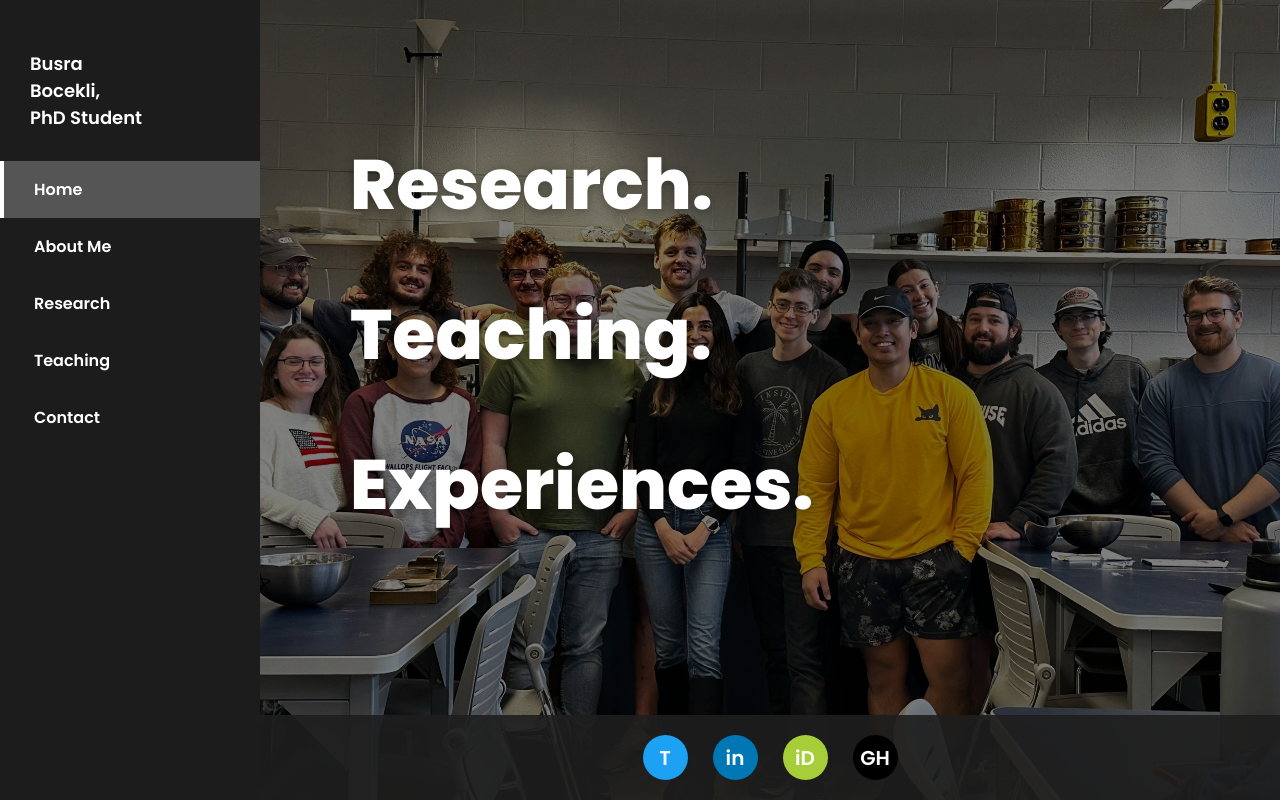
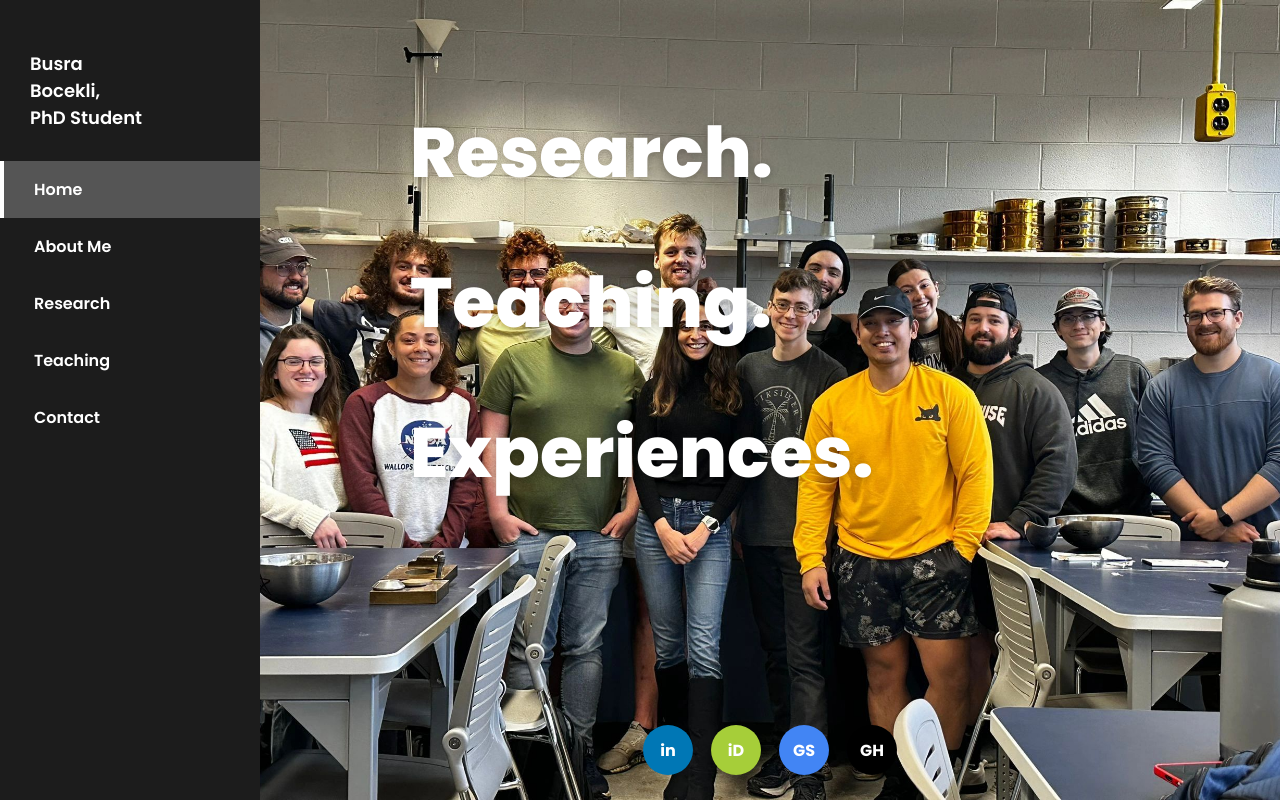
Before and after one commit to boceklibusra/boceklibusra.github.io, a plain HTML site: page index.html in a window 1280 px wide. Drawn offline with Linux system fonts and the light colour scheme.

Commit message:
Update index.html

```diff
--- a/index.html
+++ b/index.html
@@ -5,8 +5,8 @@
 <meta name="viewport" content="width=device-width, initial-scale=1.0">
 <title>Busra Bocekli</title>
 
-<!-- Google Font (similar to example) -->
-<link href="https://fonts.googleapis.com/css2?family=Poppins:wght@600;700;800&display=swap" rel="stylesheet">
+<!-- Google Font -->
+<link href="https://fonts.googleapis.com/css2?family=Poppins:wght@600;700;800;900&display=swap" rel="stylesheet">
 
 <style>
 * { box-sizing: border-box; }
@@ -53,16 +53,14 @@ body {
 .main {
   flex: 1;
   position: relative;
-  background:
-    linear-gradient(rgba(0,0,0,0.5), rgba(0,0,0,0.5)),
-    url('busra.png') center / cover no-repeat;
+  background: url('busra.png') center center / cover no-repeat; /* original photo */
   display: flex;
   flex-direction: column;
   justify-content: flex-start;
-  padding-top: 110px;
+  padding: 40px 60px 120px 60px;
 }
 
-/* Big text boxes */
+/* Text section */
 .overlay {
   margin-left: 60px;
   width: 70%;
@@ -75,11 +73,15 @@ body {
   color: white;
   text-decoration: none;
   display: block;
-  text-shadow: 0 2px 12px rgba(0,0,0,0.35);
+  text-shadow: 0 2px 10px rgba(0,0,0,0.25);
   animation: fadeUp 0.9s ease both;
 }
 
-.block:last-child { border-bottom: none; }
+/* Move ONLY first item slightly down (~1 cm) */
+.block:first-child {
+  margin-top: 38px;
+}
+
 .block:nth-child(2) { animation-delay: 0.15s; }
 .block:nth-child(3) { animation-delay: 0.3s; }
 
@@ -88,33 +90,32 @@ body {
   text-shadow: 0 0 18px rgba(255,255,255,0.45);
 }
 
-/* Footer icons */
+/* Footer icons centered bottom */
 .footer {
   position: absolute;
-  bottom: 0;
-  width: 100%;
-  background: rgba(30,30,30,0.9);
+  left: 50%;
+  bottom: 25px;
+  transform: translateX(-50%);
   display: flex;
-  justify-content: center;
-  gap: 25px;
-  padding: 20px;
+  gap: 18px;
 }
 
 .icon {
-  width: 45px;
-  height: 45px;
+  width: 50px;
+  height: 50px;
   border-radius: 50%;
   display: flex;
   align-items: center;
   justify-content: center;
+  text-decoration: none;
   color: white;
-  font-size: 20px;
-  text-decoration: none;
+  background: rgba(0,0,0,0.4);
+  font-weight: bold;
 }
 
-.twitter { background: #1DA1F2; }
 .linkedin { background: #0077B5; }
 .orcid { background: #A6CE39; }
+.scholar { background: #4285F4; }
 .github { background: #000; }
 
 @keyframes fadeUp {
@@ -161,10 +162,10 @@ body {
 
   <!-- Footer icons -->
   <div class="footer">
-    <a class="icon twitter" href="#">T</a>
-    <a class="icon linkedin" href="https://www.linkedin.com" target="_blank">in</a>
-    <a class="icon orcid" href="https://orcid.org" target="_blank">iD</a>
-    <a class="icon github" href="https://github.com" target="_blank">GH</a>
+    <a class="icon linkedin" href="https://www.linkedin.com/in/busra-bocekli-14657187" target="_blank">in</a>
+    <a class="icon orcid" href="https://orcid.org/0009-0000-7788-9897" target="_blank">iD</a>
+    <a class="icon scholar" href="https://scholar.google.com/citations?user=THynCycAAAAJ&hl=en" target="_blank">GS</a>
+    <a class="icon github" href="https://github.com/boceklibusra" target="_blank">GH</a>
   </div>
 
 </div>
```
